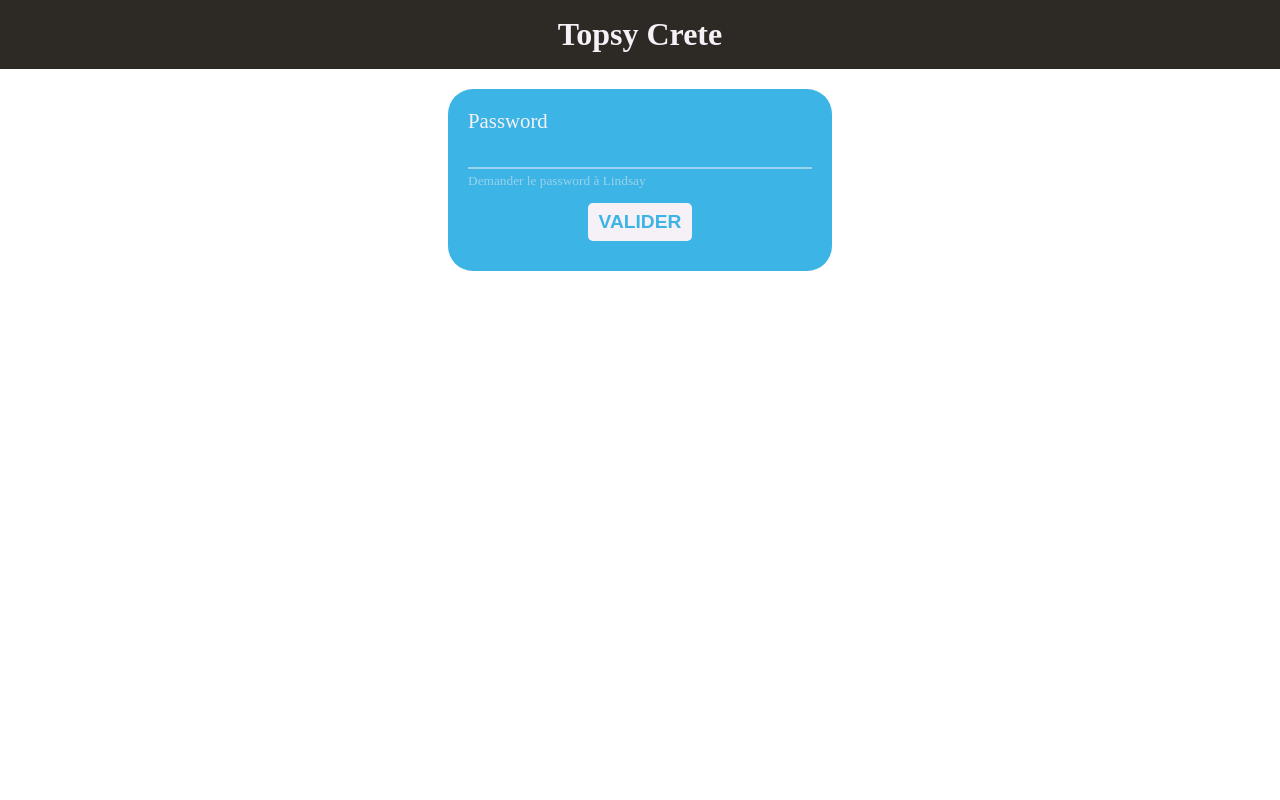
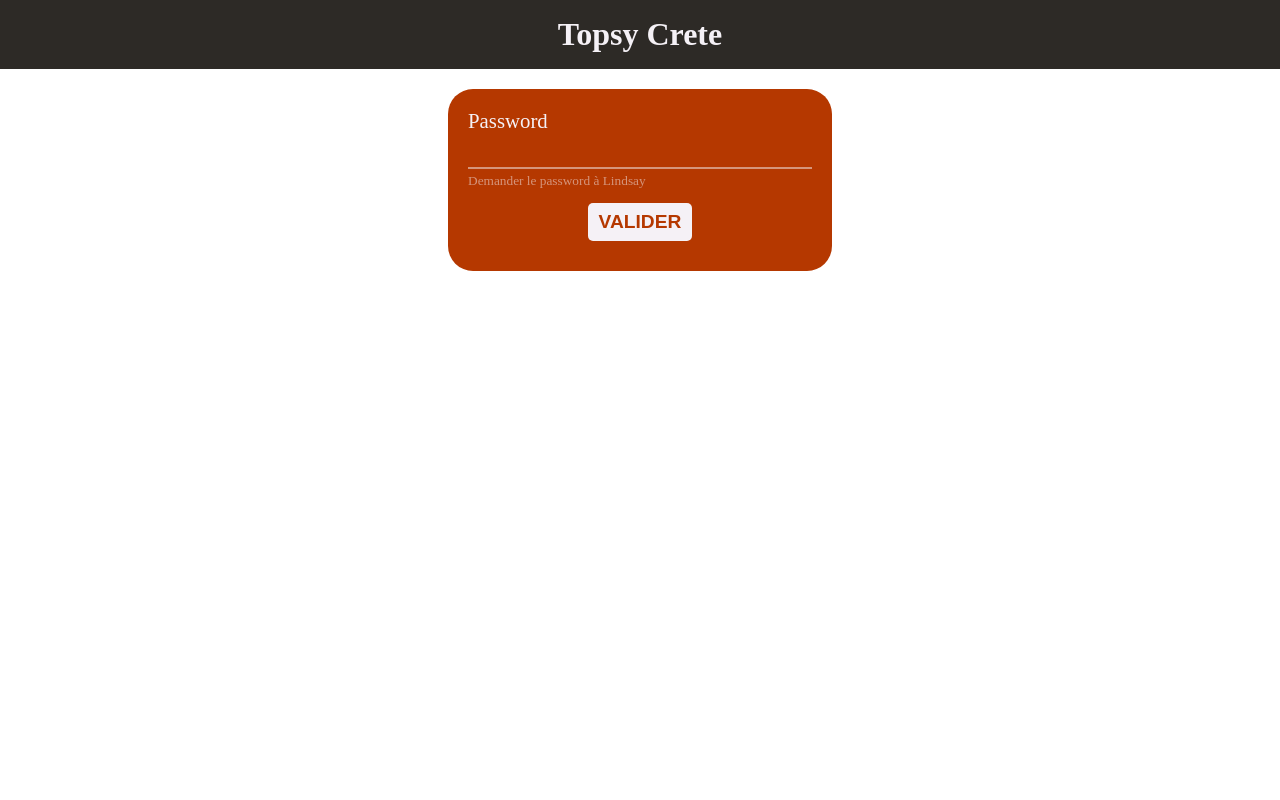
Before and after one commit to spychest/TopsyCrete, a Symfony app: template templates/main/index.html.twig in a window 1280 px wide. Run offline with Twig, Linux system fonts and the light colour scheme; the template is opened without the code that fills it, so the values that code supplies are empty; some libraries are stand-ins or nearby versions.

Commit message:
Update website for Naito

```diff
--- a/public/style/root.css
+++ b/public/style/root.css
@@ -1,7 +1,7 @@
 @import url('https://fonts.googleapis.com/css2?family=Open+Sans:ital,wght@0,300..800;1,300..800&display=swap');
 
 :root {
-    --blue: #3CB4E5;
+    --blue: #b53800;
     --pink: #045b12;
     --white: #F5F1F6;
     --white-50: rgba(245,241,246,0.5);
```
